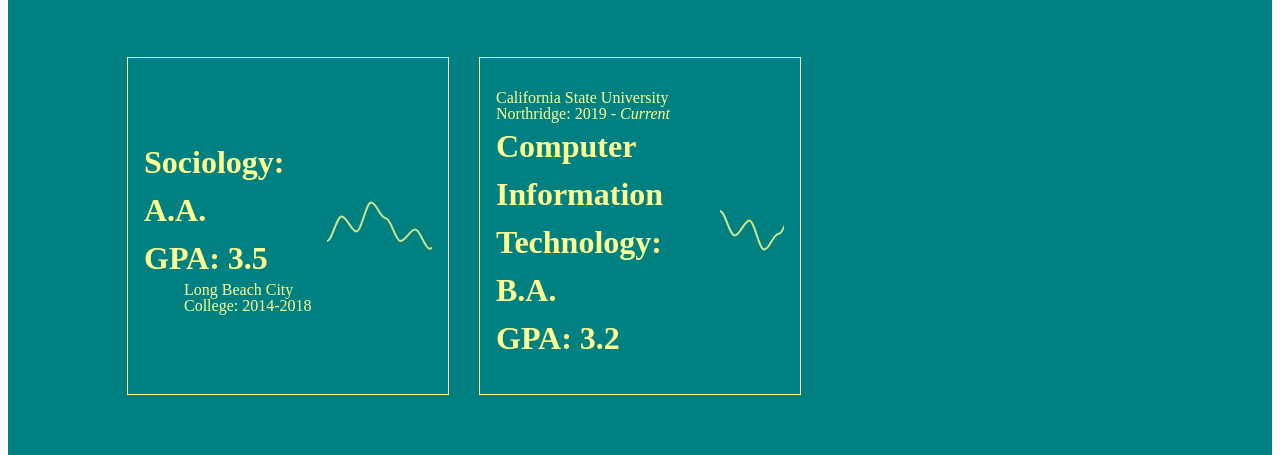
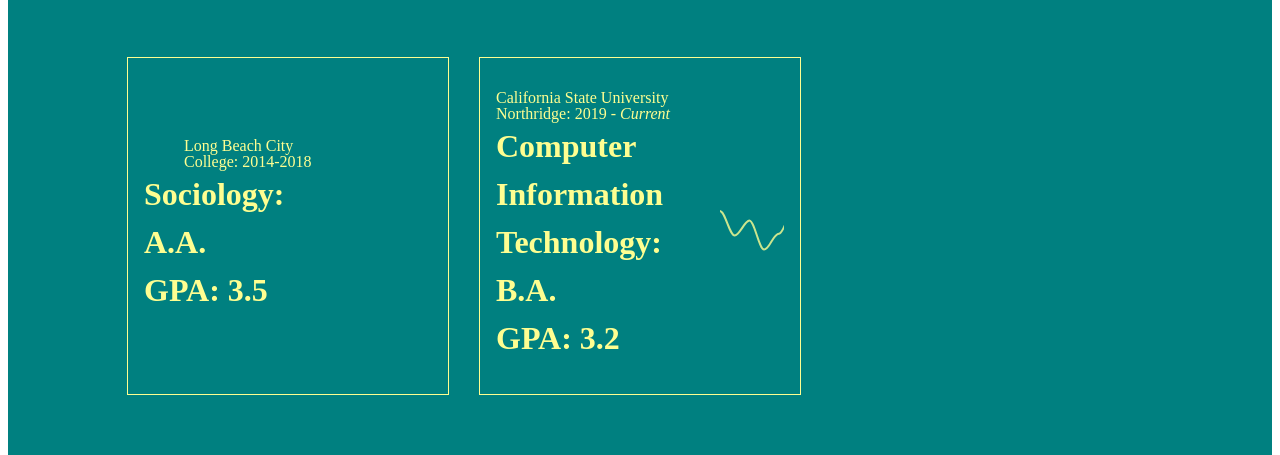
Before and after one commit to steveologist/scaws, a plain HTML site: page index.html in a window 1280 px wide. Shown: the part 780-1235 px from the top of the page. Drawn offline with Linux system fonts and the light colour scheme.

Commit message:
Update index.html

```diff
--- a/index.html
+++ b/index.html
@@ -121,17 +121,17 @@
           <article class="css-gui-198dbq8">
             <div class="css-gui-1rp6ibv">
               <dl class="css-gui-1u8qly9">
-
+                <dd class="css-gui-sxoyg7">Long Beach City College: 2014-2018</dd>
                 <dt class="css-gui-e0xshr">Sociology: A.A.
                                          <br>
                                          GPA: 3.5</dt>
-                <dd class="css-gui-sxoyg7">Long Beach City College: 2014-2018</dd>
+
               </dl>
               <svg height="60" width="160" class="css-gui-1x40jq">
-                <path
+               <!--  <path
                   d="M0 45C5.145 45 9.555 20.4 14.7 20.4C19.845 20.4 24.255 35.400000000000006 29.4 35.400000000000006C34.544999999999995 35.400000000000006 38.955 6.600000000000001 44.099999999999994 6.600000000000001C49.245 6.600000000000001 53.654999999999994 22.200000000000003 58.8 22.200000000000003C63.945 22.200000000000003 68.355 45 73.5 45C78.645 45 83.05499999999999 33.6 88.19999999999999 33.6C93.34499999999998 33.6 97.755 52.8 102.89999999999999 52.8C108.04499999999999 52.8 112.455 38.400000000000006 117.6 38.400000000000006C122.74499999999999 38.400000000000006 127.15499999999999 54.6 132.29999999999998 54.6C137.445 54.6 141.855 27.6 147 27.6C147 27.6 147 27.6 147 27.6 "
                   class="css-gui-161r4vq"
-                ></path>
+                ></path> -->
               </svg>
             </div>
             <div class="css-gui-1rp6ibv">
```
